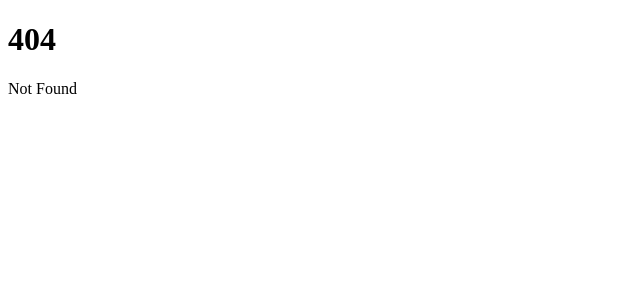
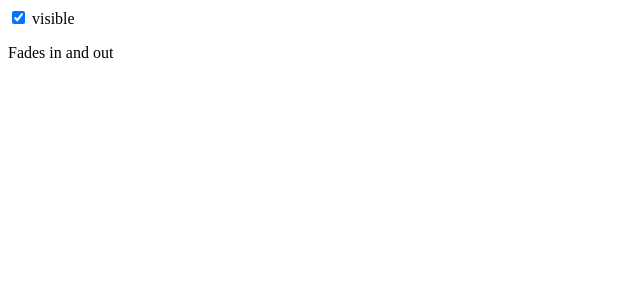
Before and after one commit to sternix/svelte5-examples, a SvelteKit app in the folder temeller/: page /transition/fade in a window 1280 px wide. Before the commit this address had no page. Shown: the top 300 px of the page, without its empty margins (0-640 px from the left). Built offline with nearby package versions, Linux system fonts and the light colour scheme.

Commit message:
transition fade örneği eklendi

```diff
--- a/temeller/src/routes/+page.svelte
+++ b/temeller/src/routes/+page.svelte
@@ -7,4 +7,5 @@
     <a href="./hackernews">Hackernews</a>
     <a href="./tweens">Tweened</a>
     <a href="./springs">Springs</a>
+    <a href="./transition">Transition</a>
 </nav>
--- /dev/null
+++ b/temeller/src/routes/transition/+page.svelte
@@ -0,0 +1,3 @@
+<nav>
+    <a href="fade">Fade</a>
+</nav>
--- /dev/null
+++ b/temeller/src/routes/transition/fade/+page.svelte
@@ -0,0 +1,13 @@
+<script>
+    import { fade } from "svelte/transition";
+    let visible = true;
+</script>
+
+<label>
+    <input type="checkbox" bind:checked={visible} />
+    visible
+</label>
+
+{#if visible}
+    <p transition:fade>Fades in and out</p>
+{/if}
```
